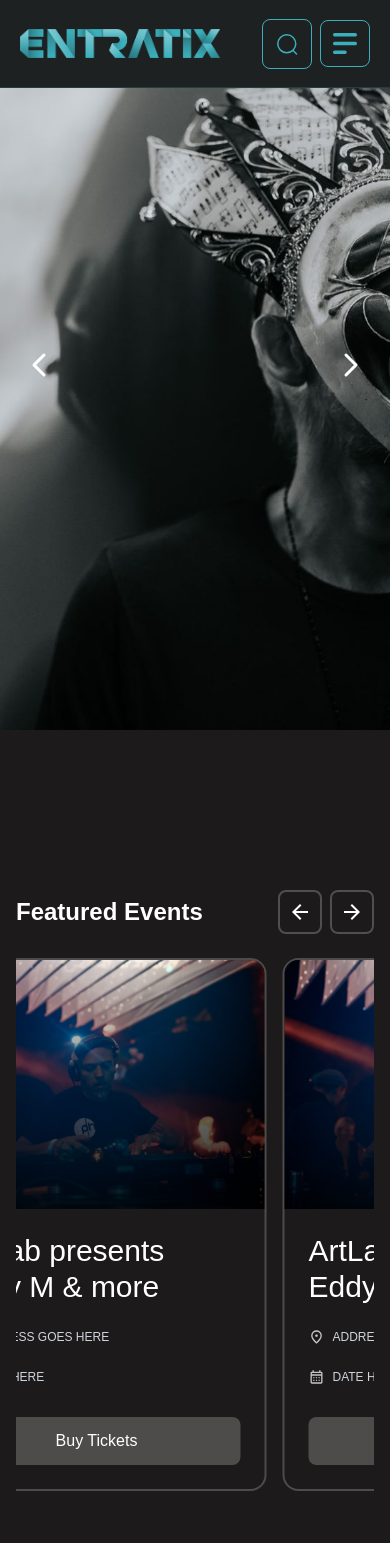
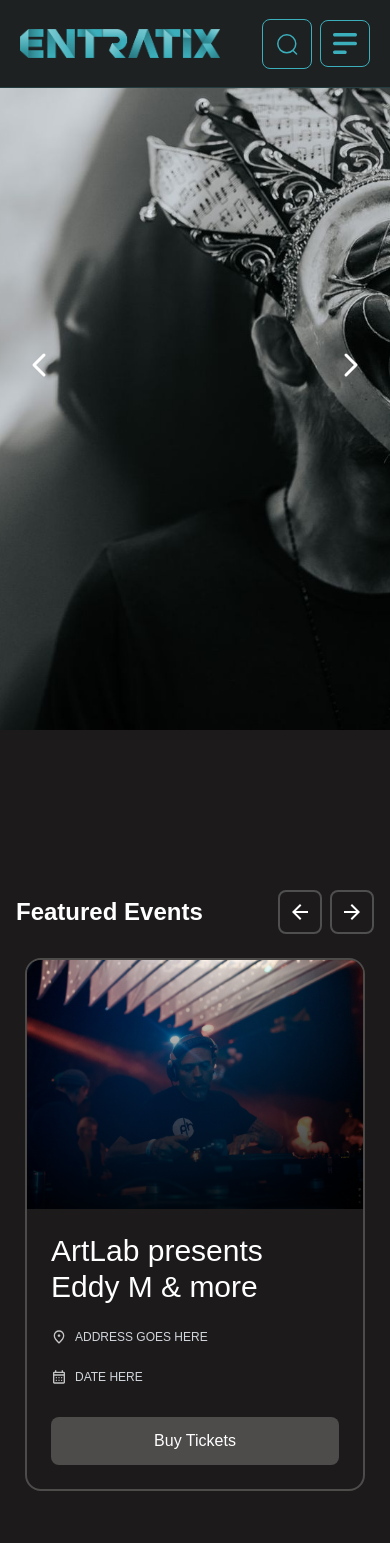
Before and after one commit to ferbermu/Entratix, a Next.js app: page / in a window 390 px wide. Shown: the top 1543 px of the page. Built offline with nearby package versions, Linux system fonts and the light colour scheme.

Commit message:
refactorizar componente CardCarousel: optimizar manejo de tarjetas responsivas y agregar hook para ancho de ventana; simplificar estructura de código y mejorar la lógica de navegación

```diff
--- a/src/app/components/CardCarousel.tsx
+++ b/src/app/components/CardCarousel.tsx
@@ -1,8 +1,9 @@
 'use client';
 
-import React, { useEffect, useState } from 'react';
+import React, { useEffect, useState, useCallback } from 'react';
 import { Card, CardProps } from './Card';
 import Image from 'next/image';
+import { useWindowWidth, getCardsToShow } from '../hooks/useWindowWidth';
 
 interface CardCarouselProps {
   cards: CardProps[];
@@ -16,31 +17,56 @@ export const CardCarousel: React.FC<CardCarouselProps> = ({
   cardsToShow = 4,
 }) => {
   const [currentIndex, setCurrentIndex] = useState(0);
+  const windowWidth = useWindowWidth();
 
-  const nextSlide = () => {
+  // Calcular el número de cards responsive
+  const responsiveCardsToShow = getCardsToShow(windowWidth, cardsToShow);
+
+  // Constantes para el cálculo del layout
+  const CARD_WIDTH = 340;
+  const CARD_GAP = 16;
+  const CONTAINER_WIDTH =
+    CARD_WIDTH * responsiveCardsToShow + CARD_GAP * (responsiveCardsToShow - 1);
+
+  // Memoizar las funciones de navegación para evitar recreaciones innecesarias
+  const nextSlide = useCallback(() => {
     setCurrentIndex(prevIndex => {
+      const maxIndex = cards.length - responsiveCardsToShow;
       const nextIndex = prevIndex + 1;
-      const maxIndex = cards.length - cardsToShow;
       return nextIndex > maxIndex ? 0 : nextIndex;
     });
-  };
+  }, [cards.length, responsiveCardsToShow]);
 
-  const prevSlide = () => {
+  const prevSlide = useCallback(() => {
     setCurrentIndex(prevIndex => {
+      const maxIndex = cards.length - responsiveCardsToShow;
       const nextIndex = prevIndex - 1;
-      const maxIndex = cards.length - cardsToShow;
       return nextIndex < 0 ? maxIndex : nextIndex;
     });
-  };
+  }, [cards.length, responsiveCardsToShow]);
 
+  // Resetear el índice si cambia el número de cartas para evitar índices inválidos
   useEffect(() => {
+    setCurrentIndex(prevIndex => {
+      const maxIndex = Math.max(0, cards.length - responsiveCardsToShow);
+      return prevIndex > maxIndex ? 0 : prevIndex;
+    });
+  }, [cards.length, responsiveCardsToShow]);
+
+  // Effect para el autoplay - solo depende del intervalo y la función nextSlide
+  useEffect(() => {
+    if (autoPlayInterval <= 0) return; // No iniciar autoplay si el intervalo es 0 o negativo
+
     const interval = setInterval(nextSlide, autoPlayInterval);
     return () => clearInterval(interval);
-  }, [cards.length, autoPlayInterval, cardsToShow]);
+  }, [nextSlide, autoPlayInterval]);
+
+  // Calcular el desplazamiento en píxeles
+  const translateX = currentIndex * (CARD_WIDTH + CARD_GAP);
 
   return (
-    <div className="relative w-full ">
-      <div className="flex justify-between items-center mb-6 ">
+    <div className="relative w-full flex flex-col items-center">
+      <div className="flex justify-between items-center mb-6 w-full max-w-[1400px]">
         <h2 className="text-2xl font-semibold text-white">Featured Events</h2>
         <div className="flex gap-2">
           <button
@@ -70,20 +96,23 @@ export const CardCarousel: React.FC<CardCarouselProps> = ({
         </div>
       </div>
 
-      <div className="relative w-full overflow-hidden ">
+      <div
+        className="relative overflow-hidden"
+        style={{ width: `${CONTAINER_WIDTH}px` }}
+      >
         <div
           className="flex transition-transform duration-500 ease-in-out"
           style={{
-            transform: `translateX(-${currentIndex * (100 / cardsToShow)}%)`,
+            transform: `translateX(-${translateX}px)`,
+            gap: `${CARD_GAP}px`,
           }}
         >
           {cards.map((item, key) => (
             <div
               key={key}
-              className="flex-shrink-0 rounded-2xl border-2 border-[#4E4B4B] hover:border-[#3BAFBB] transition-colors overflow-hidden "
+              className="flex-shrink-0 rounded-2xl border-2 border-[#4E4B4B] hover:border-[#3BAFBB] transition-colors overflow-hidden"
               style={{
-                width: '340px',
-                marginRight: '16px',
+                width: `${CARD_WIDTH}px`,
               }}
             >
               <Card {...item} isCarousel={true} />
--- /dev/null
+++ b/src/app/hooks/useWindowWidth.tsx
@@ -0,0 +1,40 @@
+'use client';
+
+import { useState, useEffect } from 'react';
+
+/**
+ * Hook personalizado para detectar el ancho de la ventana
+ * Se actualiza automáticamente cuando la ventana se redimensiona
+ * @returns windowWidth - El ancho actual de la ventana en píxeles
+ */
+export const useWindowWidth = () => {
+  const [windowWidth, setWindowWidth] = useState(0);
+
+  useEffect(() => {
+    const handleResize = () => {
+      setWindowWidth(window.innerWidth);
+    };
+
+    // Inicializar el ancho
+    handleResize();
+
+    window.addEventListener('resize', handleResize);
+    return () => window.removeEventListener('resize', handleResize);
+  }, []);
+
+  return windowWidth;
+};
+
+/**
+ * Función utilitaria para calcular el número de cards basado en el ancho de la ventana
+ * Usa los mismos breakpoints que el grid responsive de la página principal
+ * @param windowWidth - El ancho actual de la ventana
+ * @param defaultCards - Número de cards por defecto para pantallas grandes
+ * @returns Número de cards que deben mostrarse
+ */
+export const getCardsToShow = (windowWidth: number, defaultCards: number) => {
+  if (windowWidth <= 700) return 1; // Mobile
+  if (windowWidth <= 1075) return 2; // Tablet
+  if (windowWidth <= 1400) return 3; // Laptop
+  return defaultCards; // Desktop
+};
--- a/src/app/page.tsx
+++ b/src/app/page.tsx
@@ -2,10 +2,7 @@
 
 import React, { useEffect, useState } from 'react';
 import { Card, CardProps } from './components/Card';
-import {
-  CarrouselImage,
-  CarrouselImageProps,
-} from './components/CarrouselImage';
+import { CarrouselImage } from './components/CarrouselImage';
 import { JoinNow } from './components/JoinNow';
 import { SearchBar } from './components/SearchBar';
 import { CardCarousel } from './components/CardCarousel';
@@ -127,13 +124,11 @@ export const HomePage = () => {
           </div>
 
           <div className="w-full ">
-            <div className="">
-              <CardCarousel
-                cards={CardData}
-                autoPlayInterval={5000}
-                cardsToShow={4}
-              />
-            </div>
+            <CardCarousel
+              cards={CardData}
+              autoPlayInterval={5000}
+              cardsToShow={4}
+            />
           </div>
           <div className="w-full items-center justify-center flex flex-col">
             <h1 className="w-full text-3xl font-semibold text-white mb-8">
```
